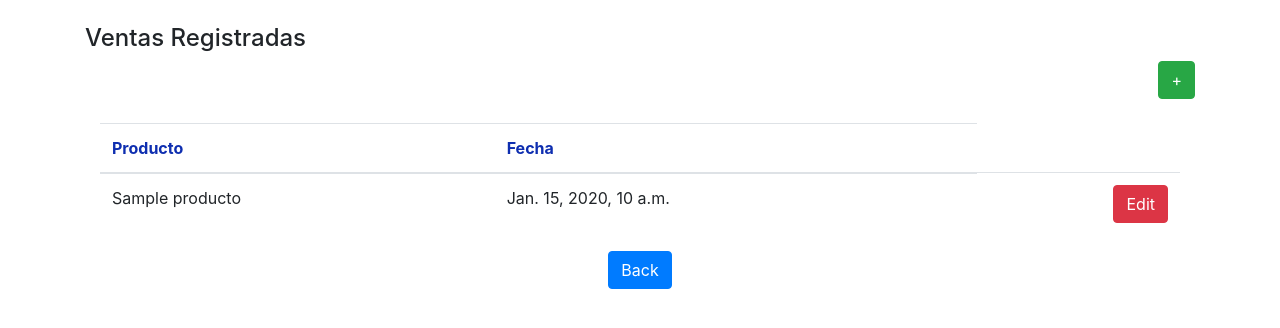
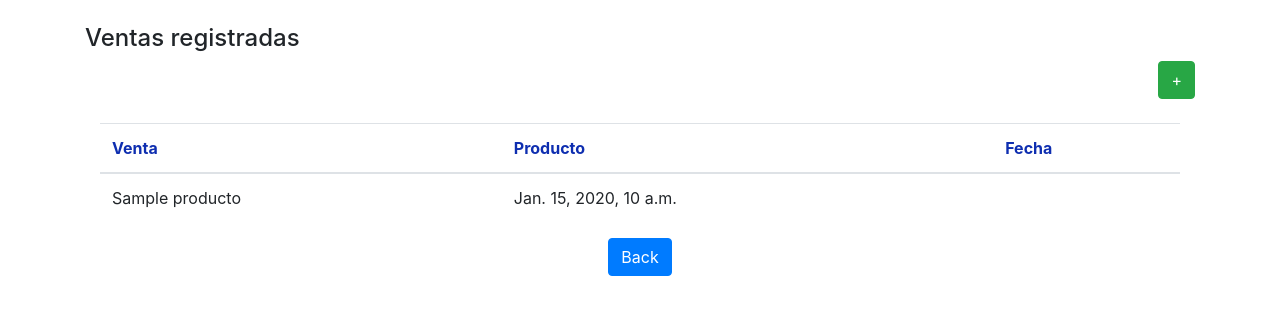
Before and after one commit to Lala341/IoTransit, a Django app: template productos/templates/Venta/ventas.html in a window 1280 px wide. Shown: the part 111-439 px from the top of the page. Run offline with Django 3.2, Linux system fonts and the light colour scheme; the template is opened without the code that fills it: most values are stand-ins (such as "Sample title", 1, 10 or a date in 2020); some libraries are stand-ins or nearby versions.

Commit message:
Añadir fecha a venta

```diff
--- a/productos/forms.py
+++ b/productos/forms.py
@@ -32,7 +32,9 @@ class VentaForm(forms.ModelForm):
         model = Venta
         fields = [
             'producto',
+            'dateTime',
         ]
         labels = {
             'producto' : 'Producto',
+            'dateTime' : 'Date Time',
         }
--- a/productos/models.py
+++ b/productos/models.py
@@ -16,6 +16,7 @@ class Producto(models.Model):
 
 class Venta(models.Model):
     producto = models.ForeignKey(Producto, on_delete=models.CASCADE)
+    dateTime = models.DateTimeField(auto_now_add=True)
 
     def __str__(self):
         return 'La venta fue con el producto: $'.format(self.producto)
--- a/productos/templates/Venta/ventas.html
+++ b/productos/templates/Venta/ventas.html
@@ -4,14 +4,12 @@
 <div class="content">
     <div class="">
         <div class="page-header-title">
-            <h4 class="page-title">Ventas Registradas</h4>
-
+            <h4 class="page-title">Ventas registradas</h4>
             <div style="text-align:right;">
                 <button type="button" class="btn btn-success waves-effect waves-light"
                         onClick=" window.location.href='/ventacreate' " style="text-align:center;">+
                 </button>
             </div>
-
         </div>
     </div>
 
@@ -26,6 +24,7 @@
                     <table class="table table-hover">
                         <thead>
                         <tr style="color:#0E2EB0">
+                            <th font color="red">Venta</th>
                             <th>Producto</th>
                             <th>Fecha</th>
                         </tr>
@@ -35,16 +34,7 @@
                         {% for venta in venta_list %}
                         <tr>
                             <td>{{ venta.producto.nombre }}</td>
-                            <td>{{ venta.fecha }}</td>
-                            <td>
-                              <div style="text-align:right;">
-                                  <button type="button" class="btn btn-danger waves-effect waves-light"
-                                          onClick=" window.location.href='/ventaupdate/{{venta.id}}' " style="text-align:center;">Edit
-                                  </button>
-                              </div>
-
-                            </td>
-
+                            <td>{{ venta.dateTime }}</td>
                         </tr>
                         {% endfor %}
 
--- a/productos/views.py
+++ b/productos/views.py
@@ -53,7 +53,7 @@ def ProductoUpdate(request,pk):
     return render(request, 'Producto/productoUpdate.html', context)
 
 def VentaList(request):
-    queryset = Venta.objects.all()
+    queryset = Venta.objects.all().order_by('-dateTime')[:10]
     context = {
         'venta_list': queryset
     }
```
Also changed, not shown: productos/migrations/0001_initial.py.
